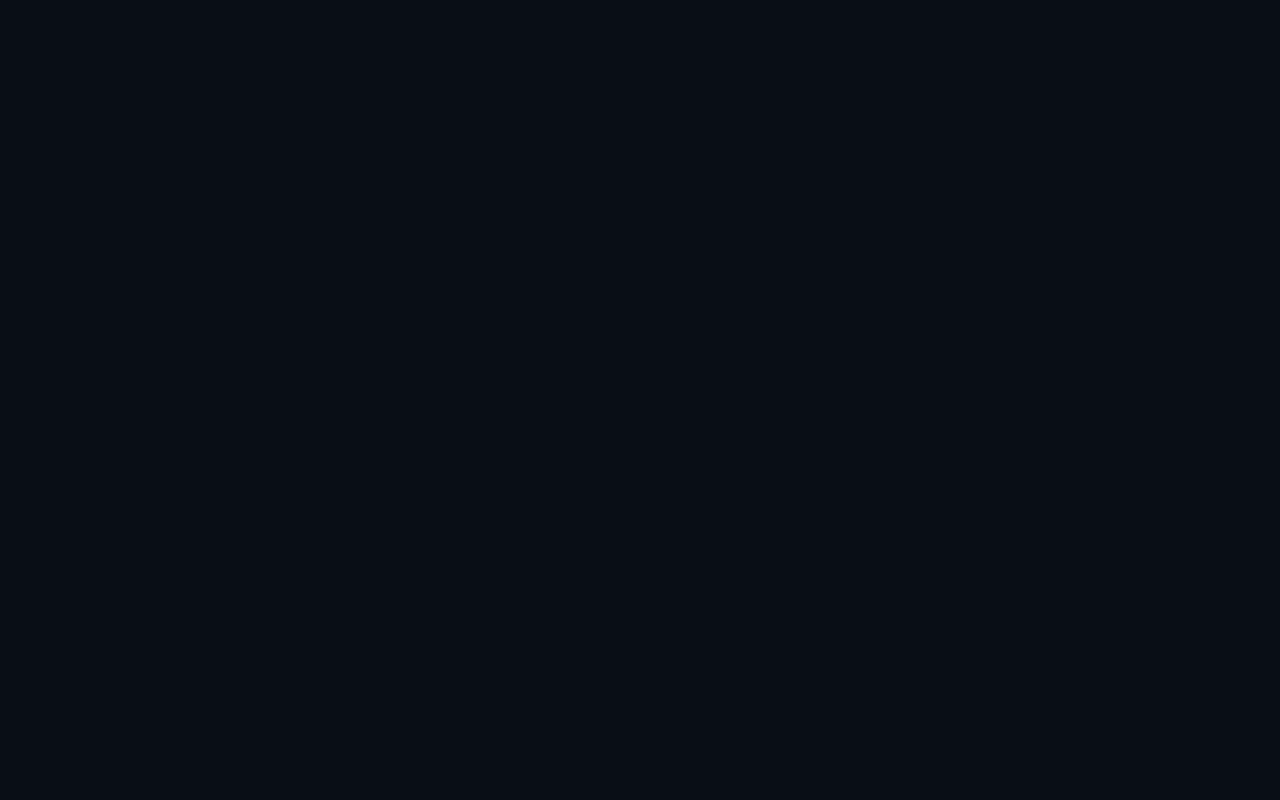
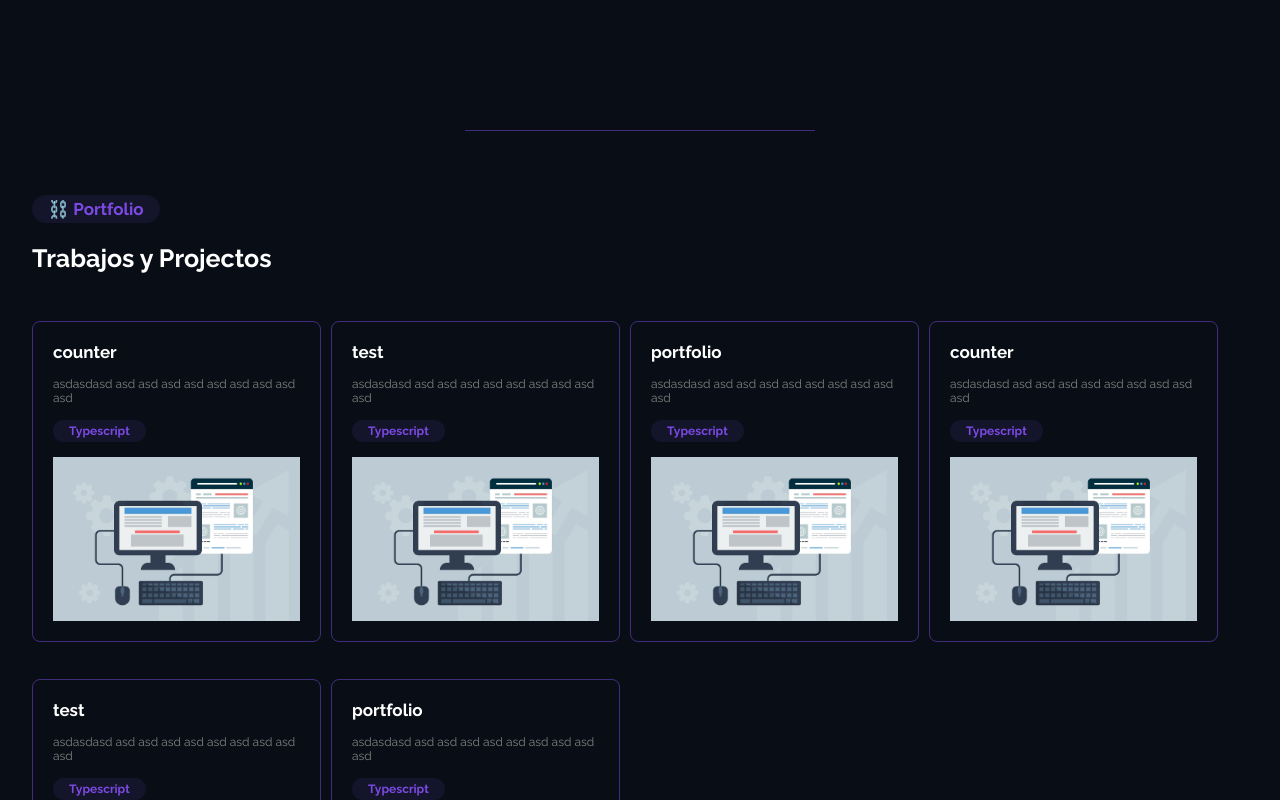
Before and after one commit to SalinasPaulDev/Portfolio-nxt-13, a Next.js app: page / in a window 1280 px wide. Shown: the part 1140-1940 px from the top of the page. Before the commit the page ends 1205 px from the top, so only its background shows below. Built offline with nearby package versions, Linux system fonts and the light colour scheme.

Commit message:
add projects sections without real data

```diff
--- a/app/page.js
+++ b/app/page.js
@@ -1,11 +1,13 @@
 import { About } from '../sections/About/components/About'
 import Header from '../sections/Header/components/Header'
+import { Projects } from '../sections/Projects/components/Projects'
 import '../styles/globals.css'
 export default function App () {
   return (
     <div className='container'>
       <Header />
       <About />
+      <Projects />
     </div>
   )
 }
--- /dev/null
+++ b/components/DynamicTable/DynamicTable.js
@@ -0,0 +1,30 @@
+import React from 'react'
+import Styles from '../../styles/DynamicTable.module.css'
+import Ticket from '../Ticket/Ticket'
+import Img from '../../public/img/testBackgroundImage.jpg'
+import Image from 'next/image'
+
+export const DynamicTable = ({ projects = [] }) => {
+  return (
+    <div className={Styles.container}>
+      {projects.map(project => (
+        <Card key={project.title} project={project} />
+      ))}
+
+    </div>
+  )
+}
+
+const Card = ({ project }) => {
+  return (
+    <div className={Styles.cardContainer}>
+      <div className={Styles.content}>
+        <h4>{project.title}</h4>
+        <p>{project.description}</p>
+        <Ticket text='Typescript' size='small' />
+        <Image src={Img} alt='project-img' className={Styles.img} />
+      </div>
+
+    </div>
+  )
+}
--- a/components/Ticket/Ticket.jsx
+++ b/components/Ticket/Ticket.jsx
@@ -1,9 +1,9 @@
 import React from 'react'
 import styles from '../../styles/Ticket.module.css'
 
-const Ticket = ({ text }) => {
+const Ticket = ({ text, size }) => {
   return (
-    <div className={styles.container}>
+    <div className={size === 'small' ? styles.containerSmall : styles.container}>
       <div>{text}</div>
     </div>
   )
--- /dev/null
+++ b/sections/Projects/components/Projects.js
@@ -0,0 +1,44 @@
+import React from 'react'
+import '../../../styles/globals.css'
+import Ticket from '../../../components/Ticket/Ticket'
+import { DynamicTable } from '../../../components/DynamicTable/DynamicTable'
+import Styles from '../../../styles/Projects.module.css'
+
+const projects = [
+  {
+    title: 'counter',
+    description: 'asdasdasd asd asd asd asd asd asd asd asd asd'
+  },
+  {
+    title: 'test',
+    description: 'asdasdasd asd asd asd asd asd asd asd asd asd'
+  },
+  {
+    title: 'portfolio',
+    description: 'asdasdasd asd asd asd asd asd asd asd asd asd'
+  },
+  {
+    title: 'counter',
+    description: 'asdasdasd asd asd asd asd asd asd asd asd asd'
+  },
+  {
+    title: 'test',
+    description: 'asdasdasd asd asd asd asd asd asd asd asd asd'
+  },
+  {
+    title: 'portfolio',
+    description: 'asdasdasd asd asd asd asd asd asd asd asd asd'
+  }
+]
+export const Projects = () => {
+  return (
+    <div className='sectionLine'>
+      <Ticket text='⛓️ Portfolio' />
+      <h2 className='subtitle'>Trabajos y Projectos</h2>
+      <div className={Styles.table}>
+        <DynamicTable projects={projects} />
+      </div>
+
+    </div>
+  )
+}
--- /dev/null
+++ b/styles/DynamicTable.module.css
@@ -0,0 +1,44 @@
+.container {
+    display: flex;
+    justify-content: flex-start;
+    flex-wrap: wrap;
+    min-height: 10rem;
+    margin: 2rem 0 ;
+    gap: 10px;
+}
+
+.cardContainer {
+    border: 1px solid var(--dark-violet);
+    border-radius: 8px;
+    max-width: 17rem;
+    min-height: 10rem;
+    padding: 20px;
+    margin: .8rem 0;
+
+}
+
+.cardContainer:hover {
+    background-color: var(--light-background);
+}
+
+.cardContainer p {
+    font-size: 12px;
+    color: grey;
+}
+
+.content {
+    display: flex;
+    flex-direction: column;
+    justify-content: space-around;
+    gap: 15px;
+    position: relative;
+    width: 100%;
+}
+
+.img {
+    position: relative;
+    width: 100%;
+    height: auto;
+    margin: auto;
+    text-align: center;
+}
--- /dev/null
+++ b/styles/Projects.module.css
@@ -0,0 +1,3 @@
+.table {
+    width: 100%;
+}
--- a/styles/Ticket.module.css
+++ b/styles/Ticket.module.css
@@ -6,12 +6,22 @@
     font-weight: 700;
     border-radius: 15px;
     margin: 20px 0;
-    -webkit-border-radius: 15px;
-    -moz-border-radius: 15px;
-    -ms-border-radius: 15px;
-    -o-border-radius: 15px;
+}
+
+.containerSmall {
+    padding: 4px 16px;
+    background-color: var( --light-background);
+    color: var(--first-color);
+    max-width: max-content;
+    font-weight: 700;
+    border-radius: 15px;
 }
 
 .container > div {
     text-align: center;
 }
+
+.containerSmall > div {
+    text-align: center;
+    font-size: 12px;
+}
--- a/styles/globals.css
+++ b/styles/globals.css
@@ -56,6 +56,10 @@ ul>li:hover {
   color: var(--first-color);
 }
 
+.subtitle {
+  font-size: 25px;
+}
+
 * {
   font-family: 'Raleway', sans-serif;
   margin: 0;
```
Also changed, not shown: public/img/testBackgroundImage.jpg (added).
